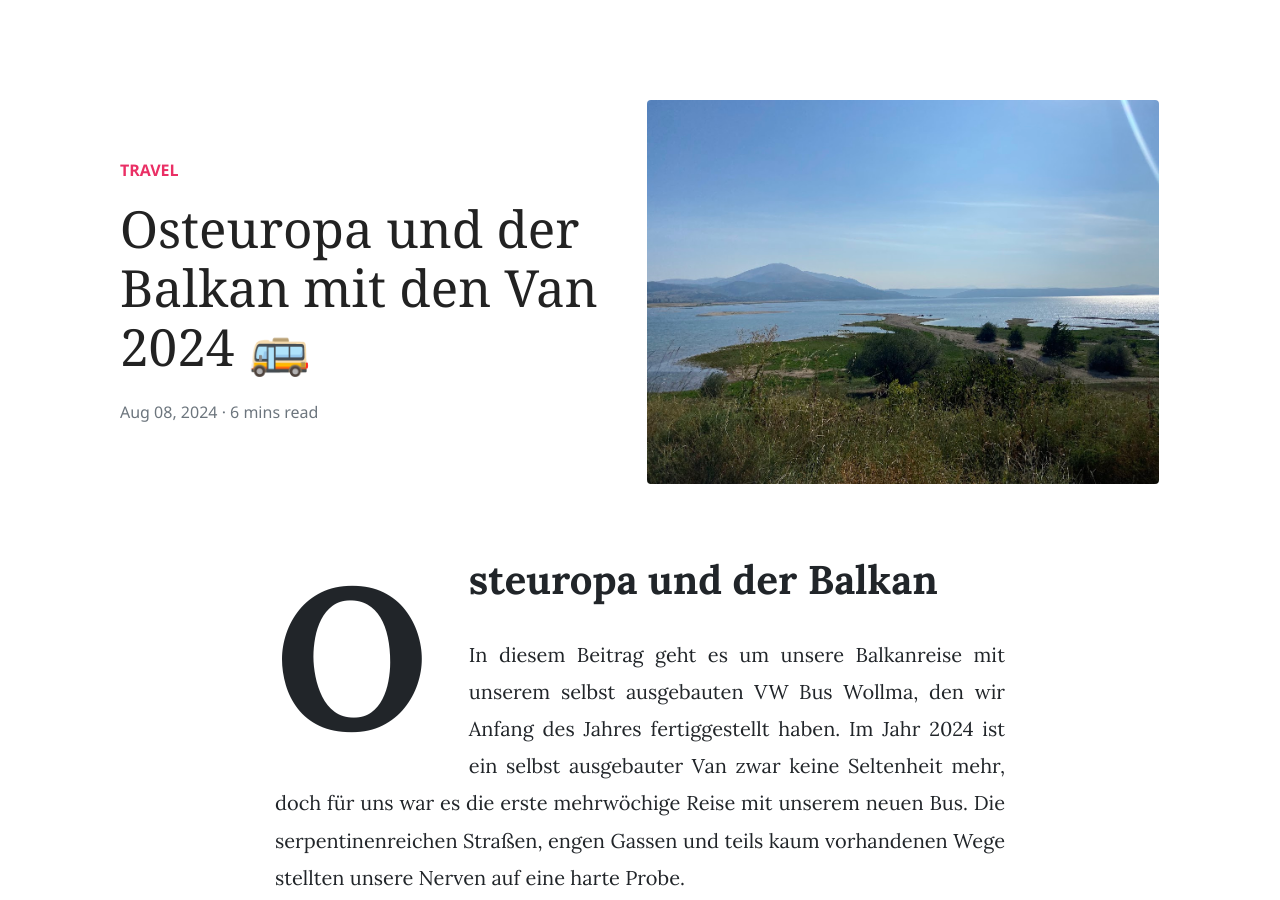
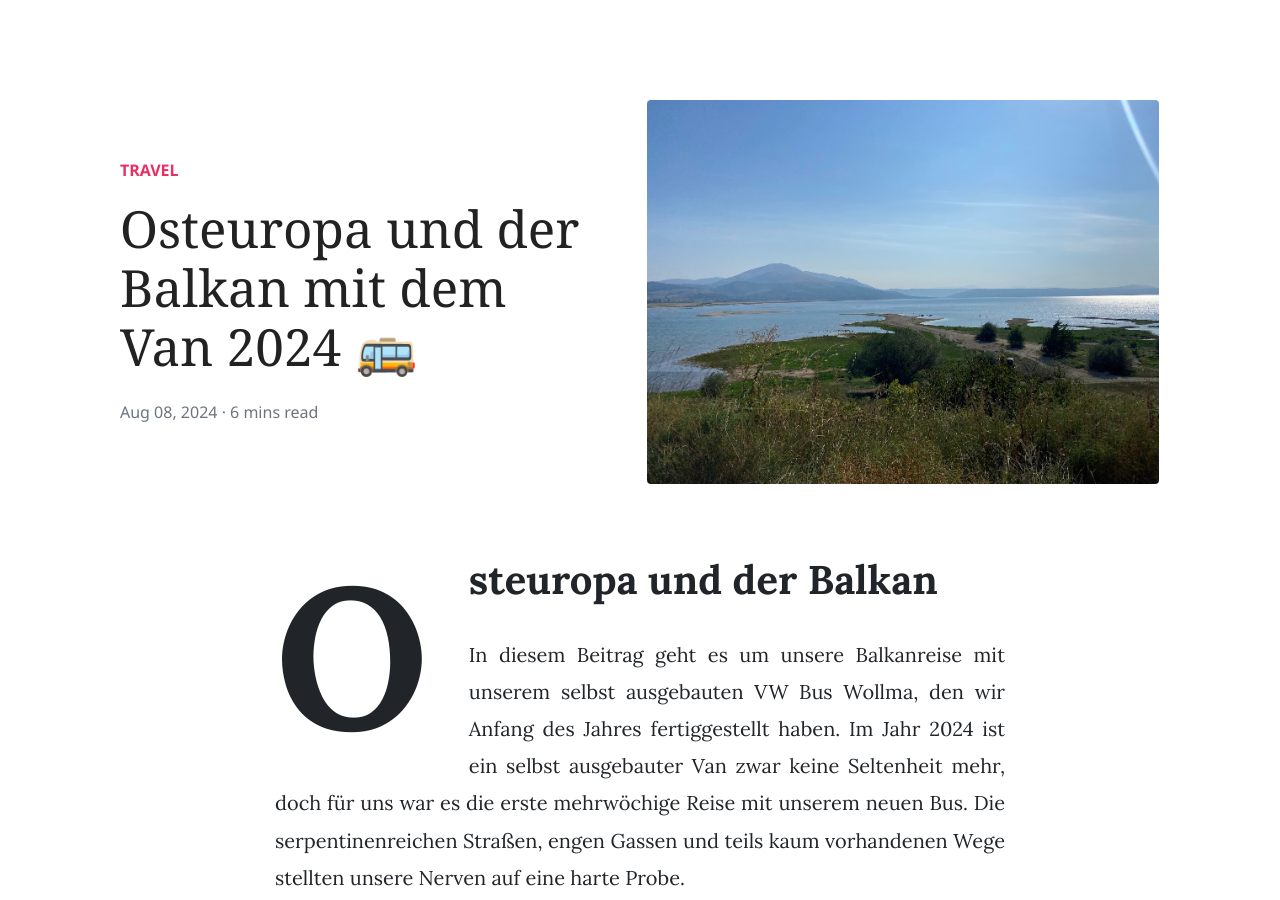
Before and after one commit to travelbuddi/travelbuddi.github.io, a Jekyll site: the page built from _posts/2024-08-08-Osteuropa-Balkan.md, in a window 1280 px wide and 900 px high. Built offline with Jekyll 4.4.1, drawn with Linux system fonts in a browser that asks for light colours; nearby versions of some CDN libraries.

Commit message:
Update Albanien Bilder

```diff
--- a/_posts/2024-08-08-Osteuropa-Balkan.md
+++ b/_posts/2024-08-08-Osteuropa-Balkan.md
@@ -1,6 +1,6 @@
 ---
 layout: post
-title: "Osteuropa und der Balkan mit den Van 2024 🚌"
+title: "Osteuropa und der Balkan mit dem Van 2024 🚌"
 author: franzi
 categories: [Travel]
 image: assets/images/Balkan01.jpg
```
Also changed, not shown: assets/images/Albanien02.jpg, assets/images/Albanien03.jpg.
